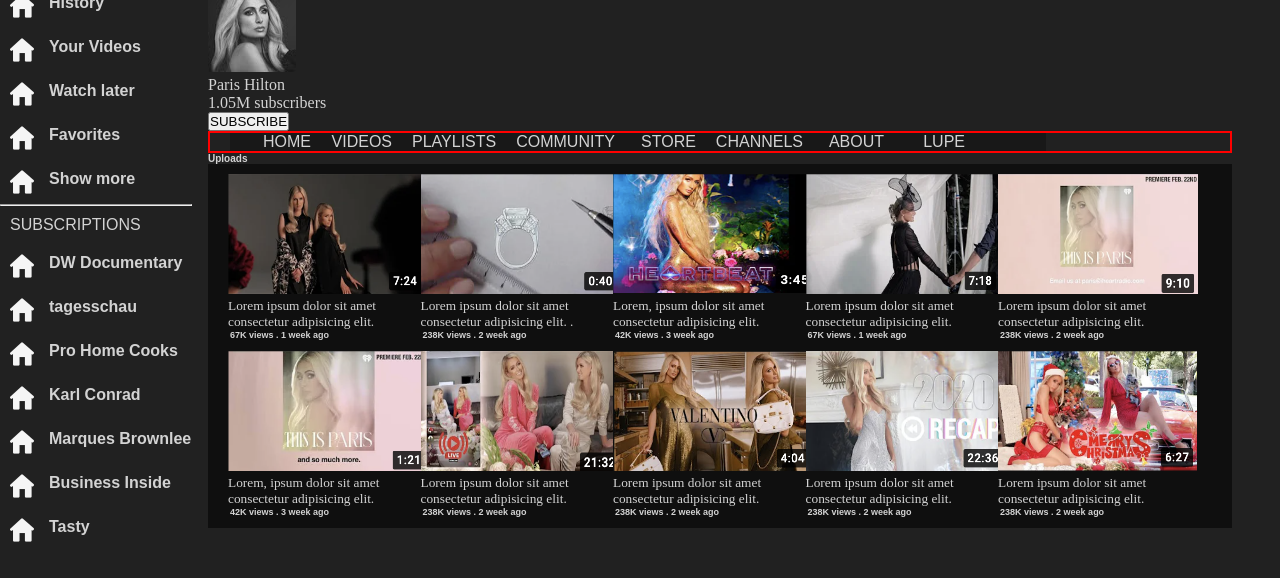
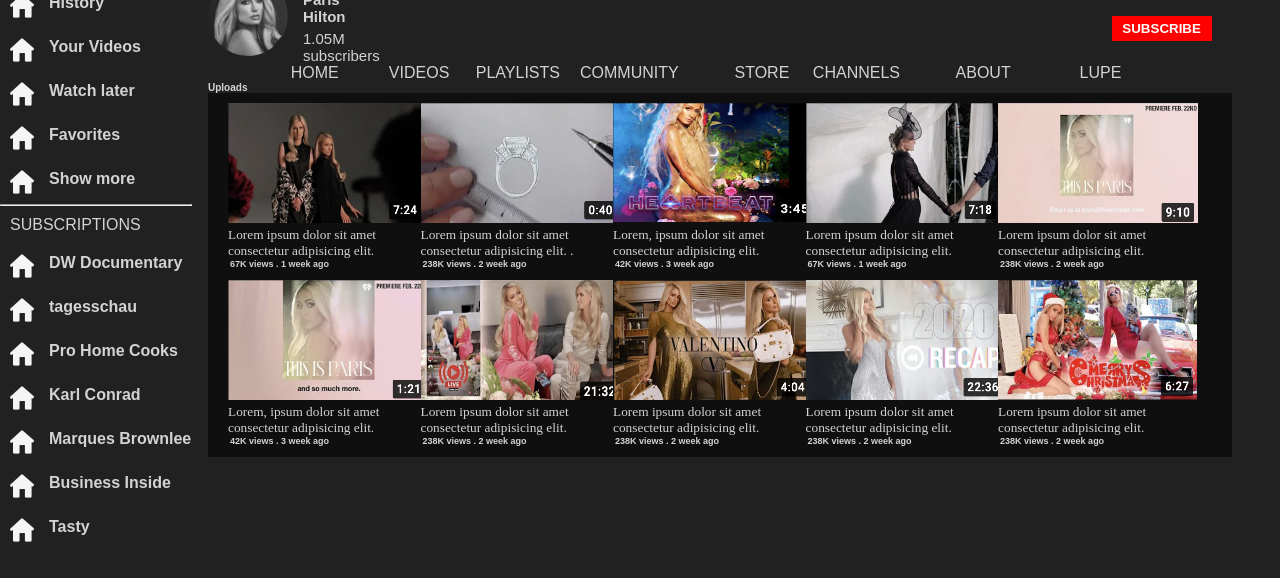
Before and after one commit to Tara025/youtube-clone, a website: page src/index.html in a window 1280 px wide. Shown: the part 254-832 px from the top of the page. Drawn offline with Linux system fonts and the light colour scheme.

Commit message:
_article verbessert 01.01.2023

```diff
--- a/src/index.html
+++ b/src/index.html
@@ -83,16 +83,46 @@
 
 
       <section class="channel">
-        2
+
         <article class="panner">
           <img src="./images/main-bg1.png" alt="paris-logo" />
         </article>
 
         <article>
 
+          <div class="container">
 
+            <div class="subscriber">
+              <div class="pic"><a href="#">
+                <img src="./images/follower-pic.jpg" alt="profil-paris"/></a>
+              </div>
 
-          <div class="subcribers">
+              <div class="paris">
+                <p>Paris Hilton</p>
+                <span>1.05M subscribers</span>
+              </div>
+
+              <div class="button">
+                <a href="#"><button>SUBSCRIBE</button></a>
+              </div>
+            </div>
+
+            <div class="liste">
+                  <ul>
+                    <li>home</li>
+                    <li>videos</li>
+                    <li>playlists</li>
+                    <li>community</li>
+                    <li>store</li>
+                    <li>channels</li>
+                    <li>about</li>
+                    <li>lupe</li>
+                    <li></li>
+                   </ul>
+            </div>
+        </div>
+
+          <!-- <div class="subcribers">
 
           <div class="pic"><a href="#">
             <img src="./images/follower-pic.jpg" alt="profil-paris"/></a>
@@ -121,7 +151,7 @@
           <li>lupe</li>
           <li></li>
          </ul>
-        </div>
+        </div> -->
       </article>
 
         <h1>Uploads</h1>
--- /dev/null
+++ b/src/scss/layout/__article.scss
@@ -0,0 +1,69 @@
+
+.container{
+    width: 100%;
+    height: 100%;
+    display: flex;
+    flex-direction: column;
+
+}
+
+.subscriber{
+
+    width: 100%;
+    display: flex;
+    background-color: orange;
+}
+.pic img{
+    margin-left: 20px;
+    width: 100px;
+    border-radius: 50%;
+}
+.paris p{
+    margin-left: 20px;
+    font-size: 30px;
+    color: white;
+}
+.paris span{
+    margin-left: 20px;
+    font-size: 20px;
+    color: white;
+}
+.button {
+    width: 100%;
+    position: relative;
+    left: 650px;
+    top: 50px;
+}
+
+button{
+    width: 80px;
+    height: 25px;
+    color: whitesmoke;
+    font-weight: bold;
+    background-color: red;
+    border: red;
+
+}
+
+.liste {
+    width: 100%;
+    background-color: green;
+    display: flex;
+
+
+}
+ul{
+    width: 100%;
+    display: flex;
+    flex-direction: row;
+    justify-content: space-around;
+}
+
+li{
+    display: flex;
+    justify-content: space-between;
+    list-style: none;
+    text-transform: uppercase;
+    font-family: Arial, Helvetica, sans-serif;
+    color: white;
+}
--- a/src/scss/layout/__layout_dir.scss
+++ b/src/scss/layout/__layout_dir.scss
@@ -4,3 +4,4 @@
 @import "./videos";
 @import "./body";
 @import "./channel";
+@import "./article";
--- /dev/null
+++ b/src/scss/layout/_article.scss
@@ -0,0 +1,84 @@
+article{
+
+    display: flex;
+    flex-direction: column;
+    background-color: $youtube-light-black;
+
+
+    .liste{
+     width: 100%;
+     display: flex;
+     background-color:$youtube-light-black;
+
+
+     ul, li{
+       display: flex;
+       flex-direction: row;
+       justify-content: space-between;
+       justify-content: flex-end;
+       margin-left: 20px;
+       width: 100%;
+       text-transform:uppercase;
+       font-family: Arial, Helvetica, sans-serif;
+       color: lightgray;
+
+      }
+    }
+
+     .subscriber{
+     width: 10%;
+     display: flex;
+     flex-direction: row;
+     background-color:$youtube-light-black;
+
+     .pic img{
+      margin-top: 10px;
+       width: 80px;
+       border-radius: 50%;
+     }
+
+
+     .paris{
+       font-family: Arial, Helvetica, sans-serif;
+       display: flex;
+       flex-direction: column;
+       margin-top: 20px;
+       margin-left: 10px;
+
+       p{
+         font-size:15px;
+         font-weight: bold;
+         margin: 5px;
+       }
+       span{
+         font-size: 15px;
+         margin-left: 5px;
+        }
+     }
+
+     .button {
+       width: 80%;
+       display: flex;
+       justify-content: flex-end;
+       position: relative;
+       left: 750px;
+       top: 50px;
+
+       button{
+       width: 100px;
+       height: 25px;
+       background-color: red;
+       border: red;
+       font-weight: bold;
+       color: white;
+
+       a{
+         color: lightgray;
+         text-decoration: none;
+         font-weight: bold;
+       }
+
+         }
+     }
+  }
+}
--- a/src/scss/layout/_videos.scss
+++ b/src/scss/layout/_videos.scss
@@ -72,92 +72,3 @@
       margin-bottom: 10px;
     }
   }
-
-    .videos{
-     width: 100%;
-     height: auto;
-     display: flex;
-     flex-direction: row;
-     align-items:flex-end;
-     justify-content: space-between;
-    //  background-color: green;
-     border: 2px solid red;
-
-
-     .subscribers{
-
-    display: flex;
-    position: absolut;
-    left: 10%;
-
-
-
-    .paris{
-      font-family: Arial, Helvetica, sans-serif;
-      display: flex;
-      flex-direction: row;
-
-
-      p{
-        font-size:25px;
-        font-weight: bold;
-      }
-      span{
-        font-size: 15px;
-       }
-    }
-
-    .button {
-      width: 80%;
-      display: flex;
-      justify-content: flex-end;
-      position: relative;
-      right: 50px;
-      top: 30px;
-
-      button{
-      width: 100px;
-      height: 25px;
-
-      background-color: red;
-
-      a{
-        color: lightgray;
-        text-decoration: none;
-        font-weight: bold;
-      }
-
-        }
-    }
- }
-     ul, li{
-      display: flex;
-      flex-direction: row-wrap;
-      justify-content: flex-end;
-      margin-left: 20px;
-      width: 80%;
-      text-transform:uppercase;
-      font-family: Arial, Helvetica, sans-serif;
-      color: lightgray;
-      background-color: $youtube-darkblack;
-     }
-
-     article{
-      margin-left: 10px;
-      div{
-        width: 20%;
-        margin-left: 10px;
-        display:flex;
-        flex-direction: column-reverse;
-        background-color: $youtube-black;
-
-        image{
-        margin-left: 10px;
-        width: 80px;
-
-       }
-      }
-  }
-
-
-}
```
Also changed, not shown: src/styles/main.css, 1 other file.
